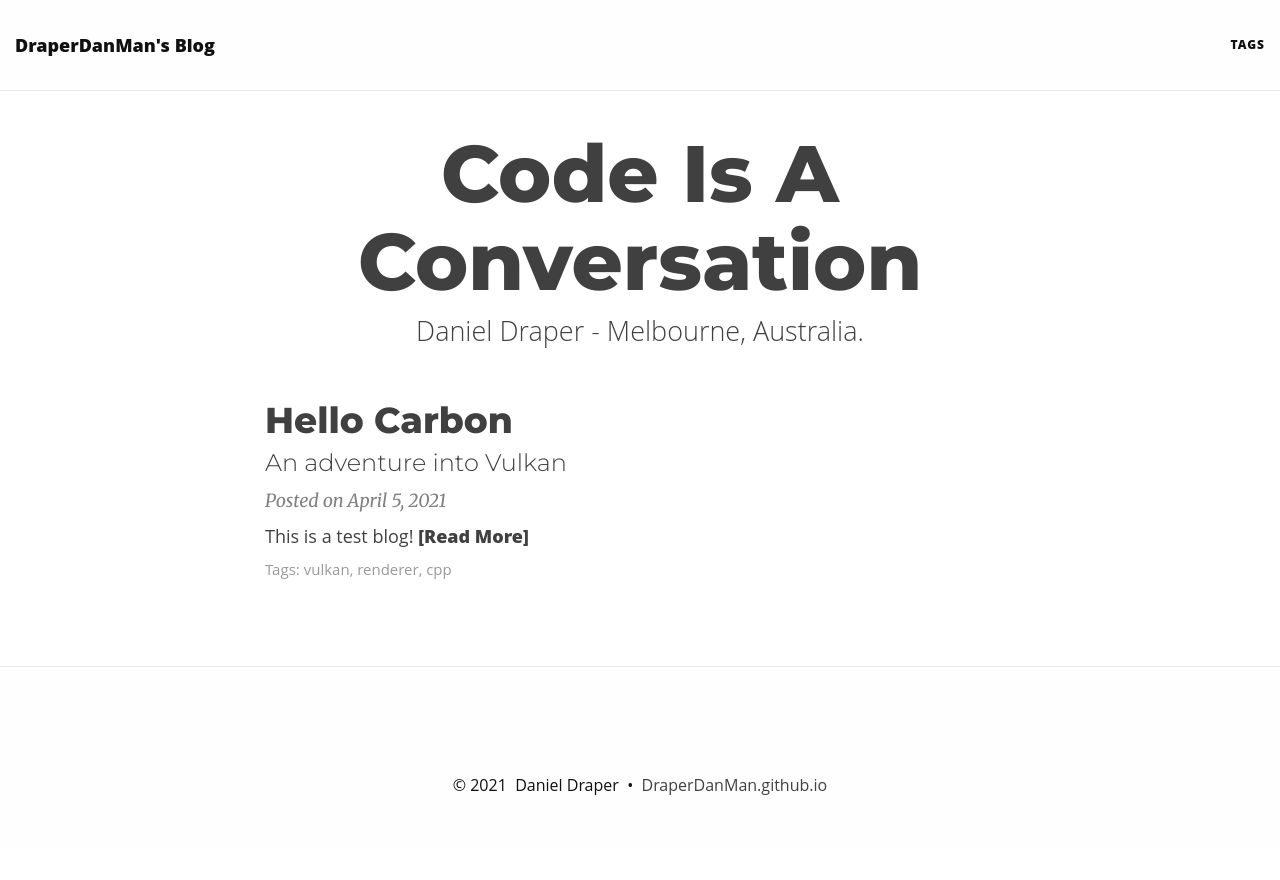
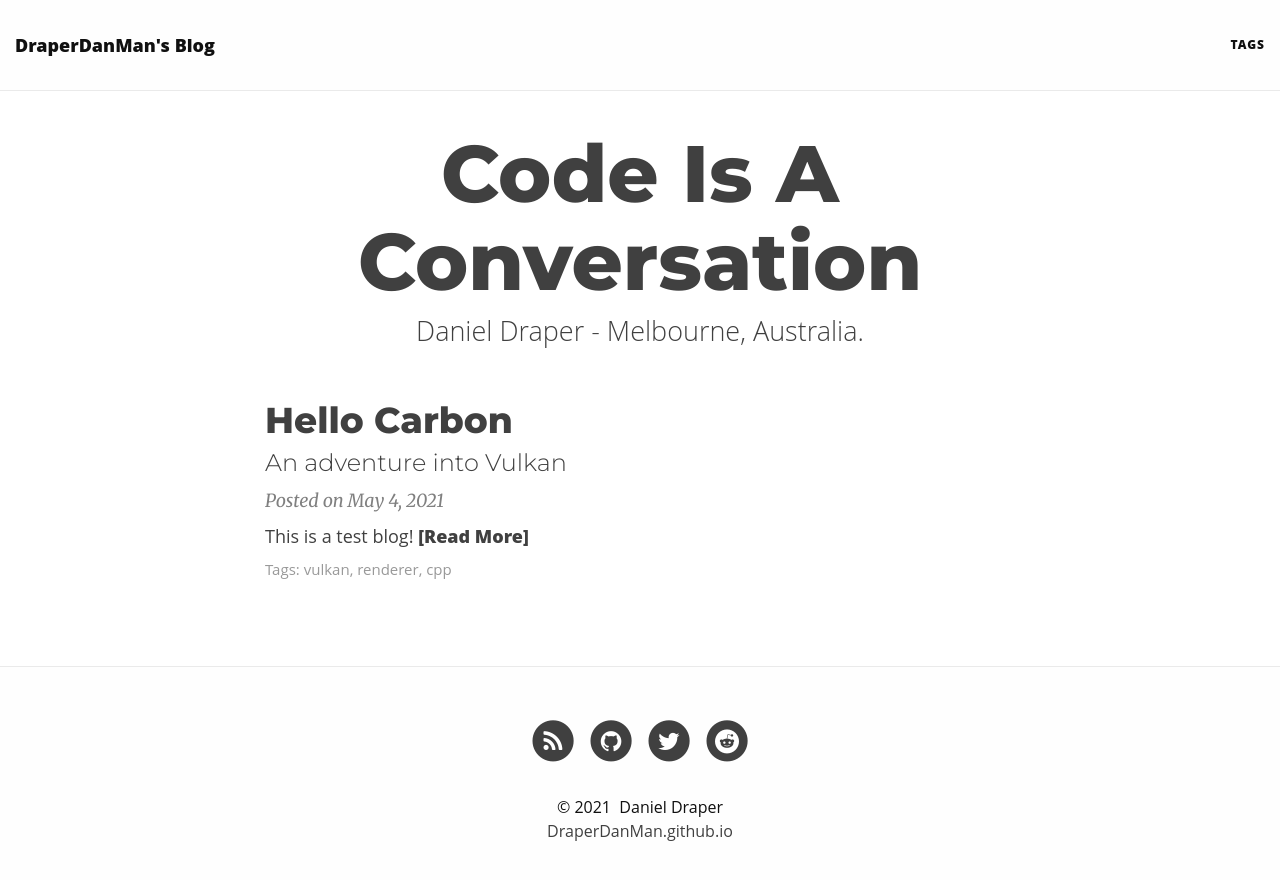
Before and after one commit to DraperDanMan/DraperDanMan.github.io, a Jekyll site: the page built from index.html, in a window 1280 px wide. Shown: the top 880 px of the page. Built offline with Jekyll 4.4.1, drawn with Linux system fonts in a browser that asks for light colours; nearby versions of some CDN libraries; the list of posts is cut into pages by our own code.

Commit message:
fixed up some formating and social icons

```diff
--- a/_includes/footer.html
+++ b/_includes/footer.html
@@ -26,7 +26,7 @@
       &nbsp;{{ site.author.name }}
 
       {% if site.url-blog %}
-      &nbsp;&bull;&nbsp;
+      <br />
       <a href="{{ '' | absolute_url }}">{{ site.url-blog }}</a>
       {% endif %}
 
--- a/_layouts/base.html
+++ b/_layouts/base.html
@@ -3,7 +3,6 @@ common-css:
   - "/css/bootstrap.min.css"
   - "/css/bootstrap-social.css"
   - "/css/main.css"
-common-ext-css:
   - "//maxcdn.bootstrapcdn.com/font-awesome/4.6.0/css/font-awesome.min.css"
 common-googlefonts:
   - "Merriweather:400,700,400italic,700italic"
--- a/_layouts/post.html
+++ b/_layouts/post.html
@@ -12,9 +12,6 @@ layout: base
         {% assign gh_split =  page.gh-repo | split:'/'  %}
         {% assign gh_user =  gh_split[0]  %}
         {% assign gh_repo =  gh_split[1]  %}
-
-		<!-- Place this tag where you want the button to render. -->
-<a class="github-button" href="https://github.com/DraperDanMan/DraperDanMan.github.io" data-icon="octicon-star" data-show-count="true" aria-label="Star DraperDanMan/DraperDanMan.github.io on GitHub">Star</a>
 
         <div id="header-gh-btns">
           {% if page.gh-badge.size > 0 %}
```
Also changed, not shown: _posts/2021-05-04-hello-carbon.md (renamed from _posts/2021-04-05-hello-carbon.md).
